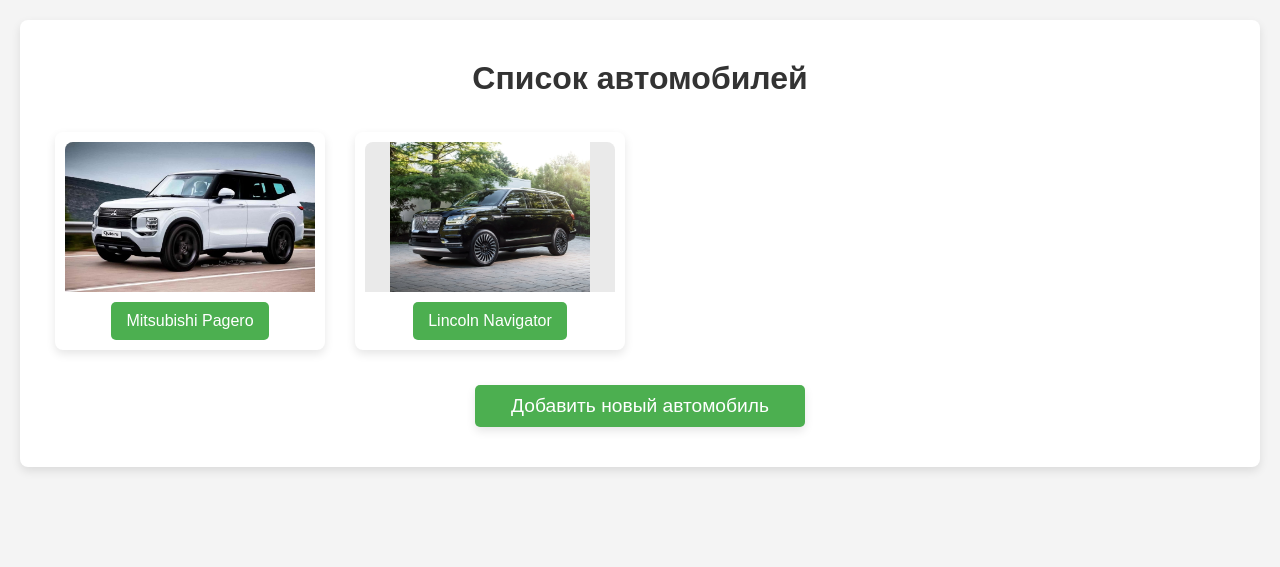
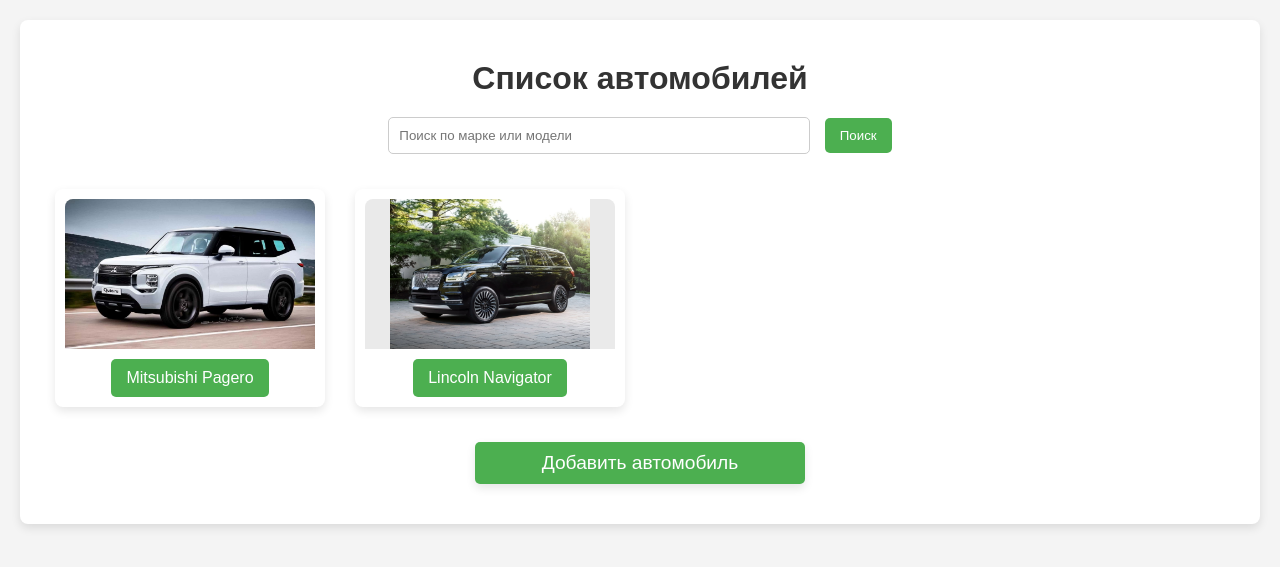
Before and after one commit to specialpyth/python-one, a Django app: page / in a window 1280 px wide. Shown: the part 89-656 px from the top of the page. Run offline with Django 5.2, Linux system fonts and the light colour scheme; data comes from the database, SQL or seed files in the repository.

Commit message:
Update car_list.html
добавлен поиск

```diff
--- a/cars/templates/car_list.html
+++ b/cars/templates/car_list.html
@@ -32,6 +32,29 @@
             text-align: center;
             margin: 20px 0; /* Отступы сверху и снизу */
             color: #333; /* Цвет заголовка */
+        }
+        .search-form {
+            text-align: center; /* Центрирование формы поиска */
+            margin-bottom: 20px; /* Отступ снизу */
+        }
+        .search-form input[type="text"] {
+            padding: 10px; /* Отступы внутри поля ввода */
+            width: 60%; /* Ширина поля ввода */
+            max-width: 400px; /* Максимальная ширина поля ввода */
+            border: 1px solid #ccc; /* Рамка поля ввода */
+            border-radius: 5px; /* Закругленные углы */
+        }
+        .search-form button {
+            padding: 10px 15px; /* Отступы внутри кнопки */
+            background-color: #4CAF50; /* Цвет фона кнопки */
+            color: white; /* Цвет текста кнопки */
+            border: none; /* Убираем рамку */
+            border-radius: 5px; /* Закругленные углы */
+            cursor: pointer; /* Курсор в виде руки при наведении */
+            margin-left: 10px; /* Отступ слева от кнопки */
+        }
+        .search-form button:hover {
+            background-color: #45a049; /* Цвет фона кнопки при наведении */
         }
         ul {
             list-style-type: none;
@@ -110,6 +133,15 @@
     </div>
     <div class="container">
         <h1>Список автомобилей</h1>
+
+        <!-- Форма поиска -->
+        <div class="search-form">
+            <form method="GET" action="">
+                <input type="text" name="q" placeholder="Поиск по марке или модели" required>
+                <button type="submit">Поиск</button>
+            </form>
+        </div>
+
         <ul>
             {% for car in cars %}
                 <li>
@@ -121,11 +153,11 @@
                     </div>
                 </li>
             {% empty %}
-                <li>Автомобили отсутствуют.</li>
+                <li>Автомобили нет.</li>
             {% endfor %}
         </ul>
 
-        <a href="{% url 'cars:car_create' %}" class="add-car-button">Добавить новый автомобиль</a>
+        <a href="{% url 'cars:car_create' %}" class="add-car-button">Добавить  автомобиль</a>
     </div>
 </body>
 </html>
```
